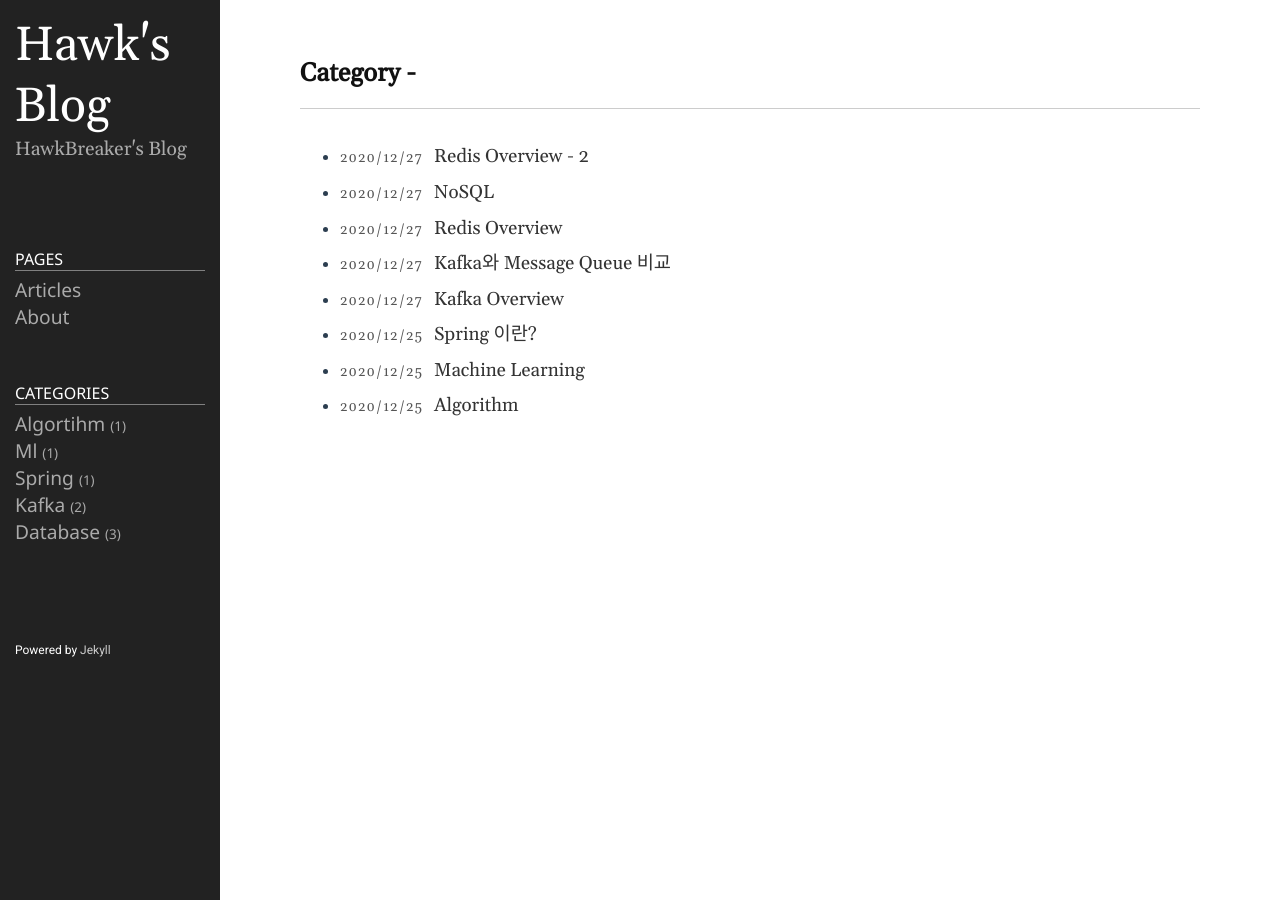
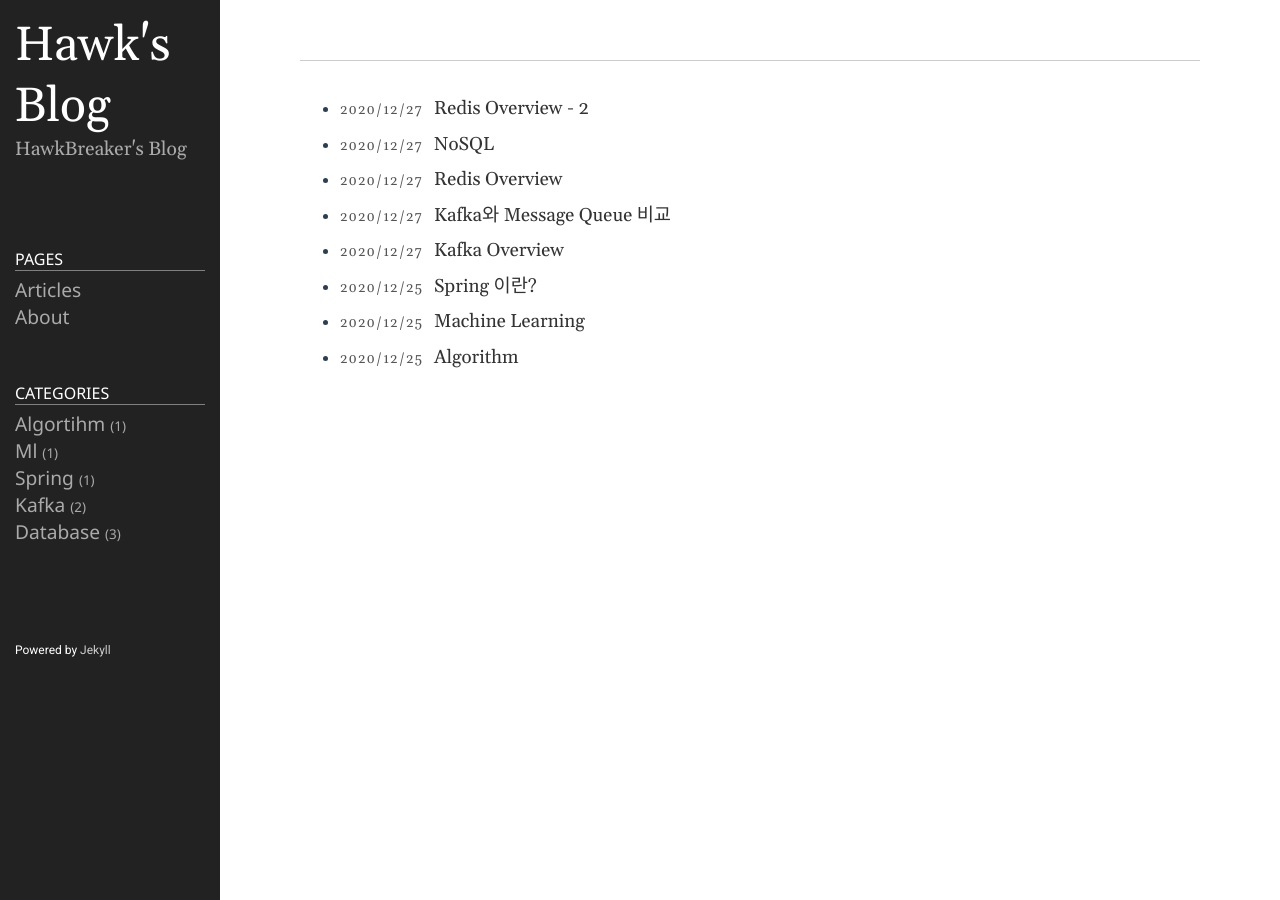
Before and after one commit to khj94811/khj94811.github.io, a Jekyll site: the page built from category.md, in a window 1280 px wide. Built offline with Jekyll 4.4.1, drawn with Linux system fonts in a browser that asks for light colours.

Commit message:
Change title name of category
Signed-off-by: khj94811 <khj94811@naver.com>

```diff
--- a/_includes/category.html
+++ b/_includes/category.html
@@ -1,6 +1,6 @@
 <article class="post">
 	<header class="post-header home">
-		<div class="post-title">Category - <span id='category-name'></span></div>
+		<div class="post-title"><span id='category-name'></span></div>
 	</header>
 
 	<div class="post-content">
```
